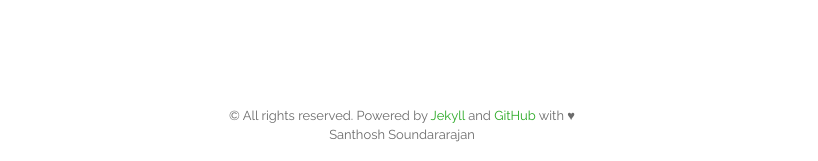
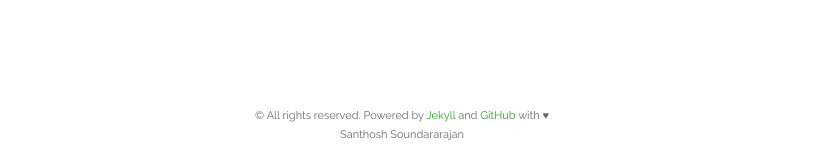
Before and after one commit to santhoshsoundar/Santhosh114.github.io, a Jekyll site: the page built from projectss.html, in a window 1280 px wide. Shown: the part 748-909 px from the top of the page, without its empty margins (238-1056 px from the left). Built offline with Jekyll 4.4.1, drawn with Linux system fonts in a browser that asks for light colours; nearby versions of some CDN libraries.

```diff
--- a/static/css/main.css
+++ b/static/css/main.css
@@ -194,10 +194,9 @@
 }
 .text-muted {
 	color: #6b6b6b;
+  font-size: 11px;
 }
-div.footer{
 
-}
 /* Set the fixed height of the footer here */
 /*.footer {
   height: 50px;
```
Also changed, not shown: 3 other files.
